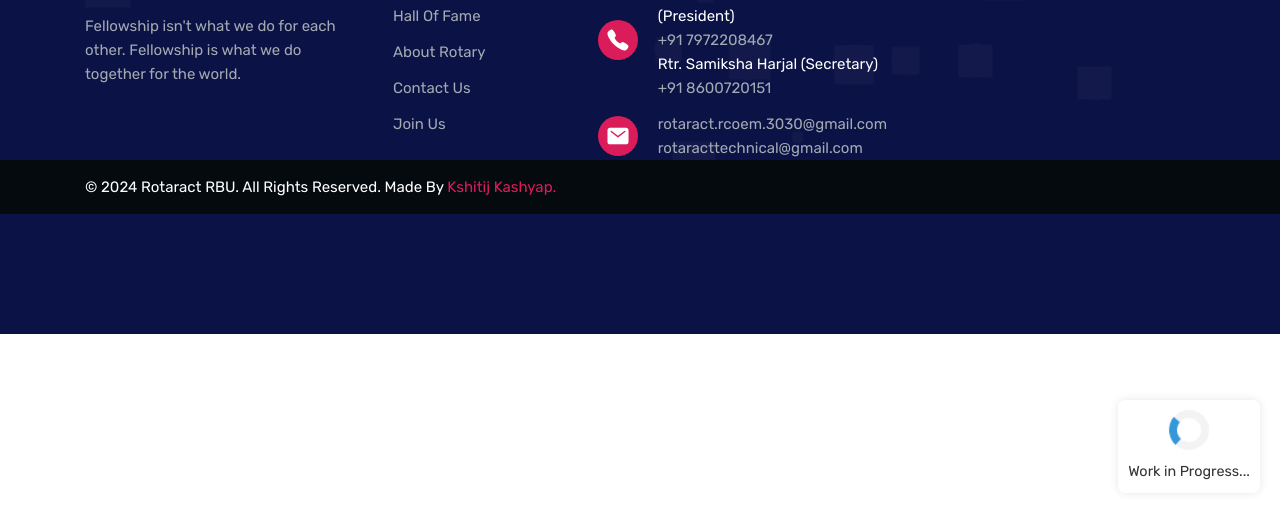
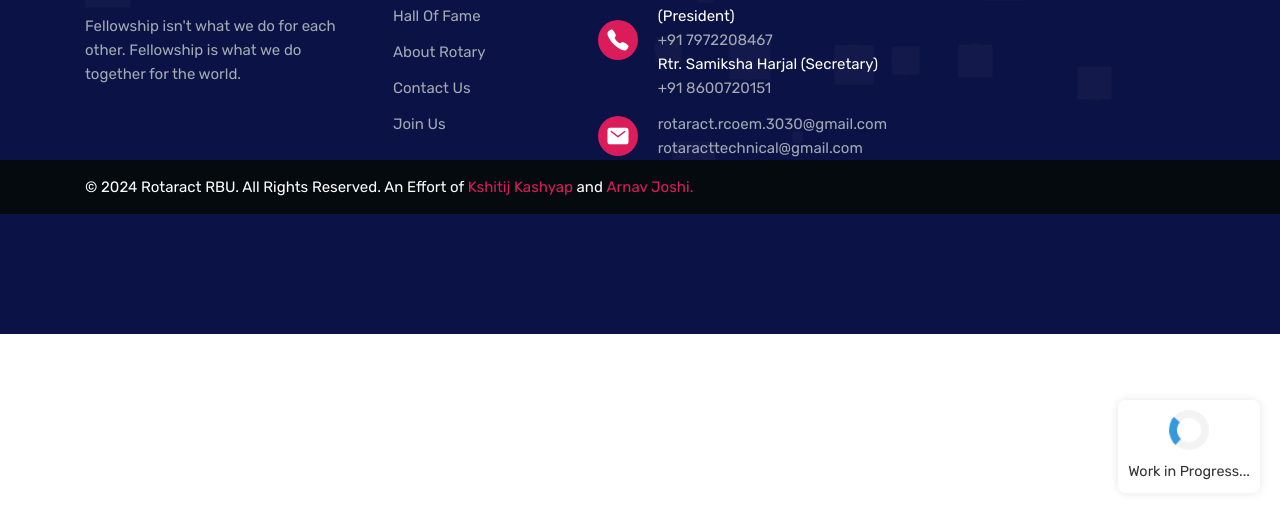
Before and after one commit to kshitij7704/Rotaract_RCOEM_Website, a plain HTML site: page hof.html in a window 1280 px wide. Shown: the part 287-800 px from the top of the page. Drawn offline with nearby package versions, Linux system fonts and the light colour scheme.

Commit message:
Author Update

```diff
--- a/hof.html
+++ b/hof.html
@@ -196,7 +196,7 @@
     <div class="footer-bottom">
       <div class="container">
         <p class="copyright">
-          &copy; 2024 Rotaract RBU. All Rights Reserved. Made By <a href="https://kshitij7704.github.io/Kshitij_Portfolio/" class="copyright-link">Kshitij Kashyap.</a>
+          &copy; 2024 Rotaract RBU. All Rights Reserved. An Effort of <a href="https://kshitij7704.github.io/Kshitij_Portfolio/" class="copyright-link">Kshitij Kashyap</a> and <a href="https://github.com/arnvjshi/" class="copyright-link">Arnav Joshi.</a>
         </p>
       </div>
     </div>
```
Also changed, not shown: index.html (+1 -1 lines), join.html (+1 -1 lines).
